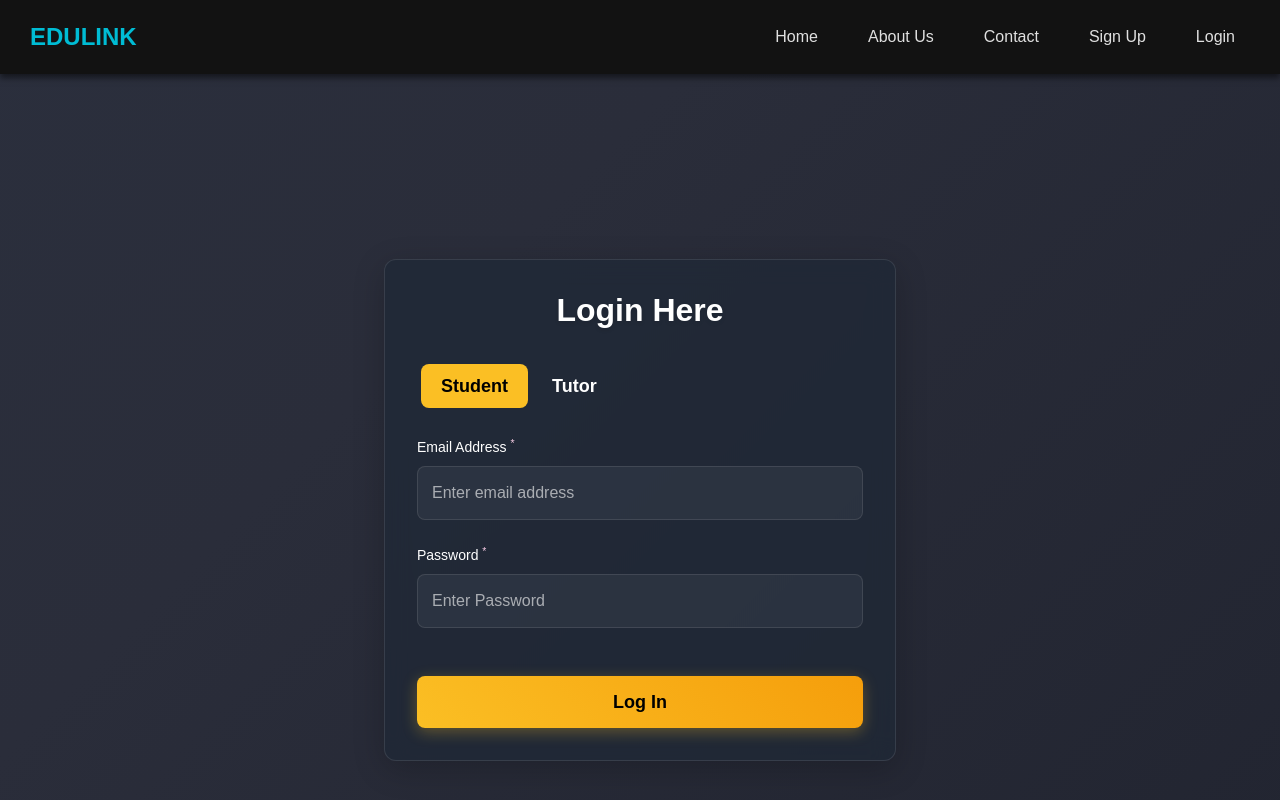
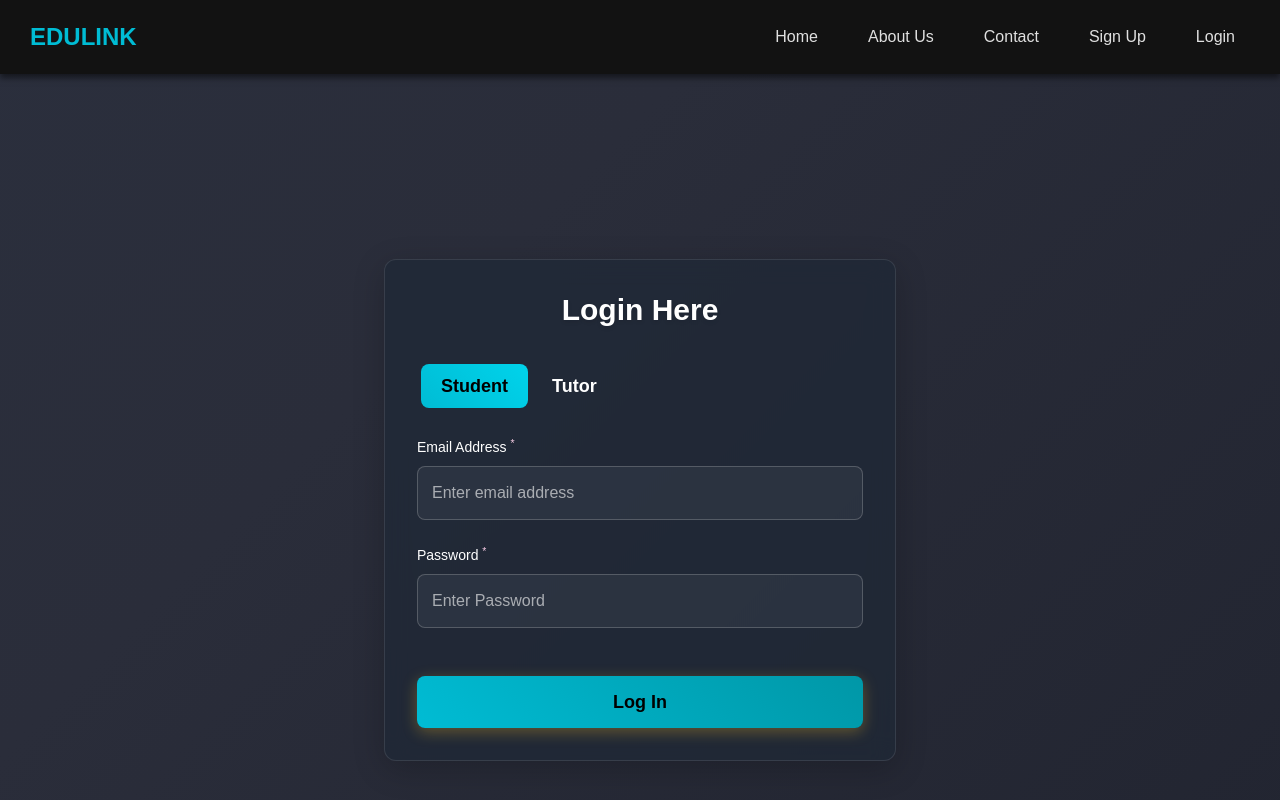
Before and after one commit to musnymubarak/EduLink-Peer-Tutoring-App, a React (Create React App) app in the folder frontend/: page /login in a window 1280 px wide. Shown: the top 800 px of the page. Built offline with nearby package versions, Linux system fonts and the light colour scheme.

Commit message:
update login page

```diff
--- a/frontend/src/components/Login.css
+++ b/frontend/src/components/Login.css
@@ -18,7 +18,7 @@
     box-shadow: 0 8px 32px 0 rgba(0, 0, 0, 0.2);
   }
 
-  .login-form-container h1 {
+  h1 {
     color: #ffffff;
     font-size: 2rem;
     text-shadow: 0 2px 4px rgba(0, 0, 0, 0.1);
@@ -26,8 +26,10 @@
 
   .login-input {
     background: rgba(255, 255, 255, 0.05);
-    color: #ffffff; /* Ensures input text is white */
-    border: 1px solid rgba(255, 255, 255, 0.1);
+    color: #ffffff;
+    border: 1px solid rgba(255, 255, 255, 0.2);
+    padding: 14px;
+    border-radius: 8px;
     transition: all 0.3s ease;
   }
 
@@ -35,28 +37,33 @@
     color: rgba(255, 255, 255, 0.6);
   }
 
+  .login-input:focus {
+    border-color: #00bcd4;
+    outline: none;
+    box-shadow: 0 0 8px rgba(0, 188, 212, 0.6);
+  }
+
   .login-button {
-    background: linear-gradient(45deg, #fbbf24, #f59e0b);
-    color: #000000; /* Button text remains black */
+    background: linear-gradient(45deg, #00bcd4, #0097a7);
+    color: #000000;
     font-weight: 700;
     box-shadow: 0 4px 15px rgba(251, 191, 36, 0.3);
     transition: all 0.3s ease;
   }
 
   .login-button:hover {
-    background: linear-gradient(45deg, #fbbf24, #fbbf24);
-    color: #000000; /* Button text remains black */
+    background: linear-gradient(45deg, #0097a7, #00bcd4);
   }
 
   .tab-button {
-    color: #ffffff; /* Tab text is white */
+    color: #ffffff;
   }
 
   .tab-button.active {
-    background: linear-gradient(45deg, #fbbf24, #fbbf24);
-    color: #000000; /* Active tab button text is black */
+    background: linear-gradient(45deg, #00bcd4, #00d3eb);
+    color: #000000;
   }
 
-  .form-label {
-    color: #ffffff; /* Form labels are white */
+  label {
+    color: #ffffff;
   }
```
